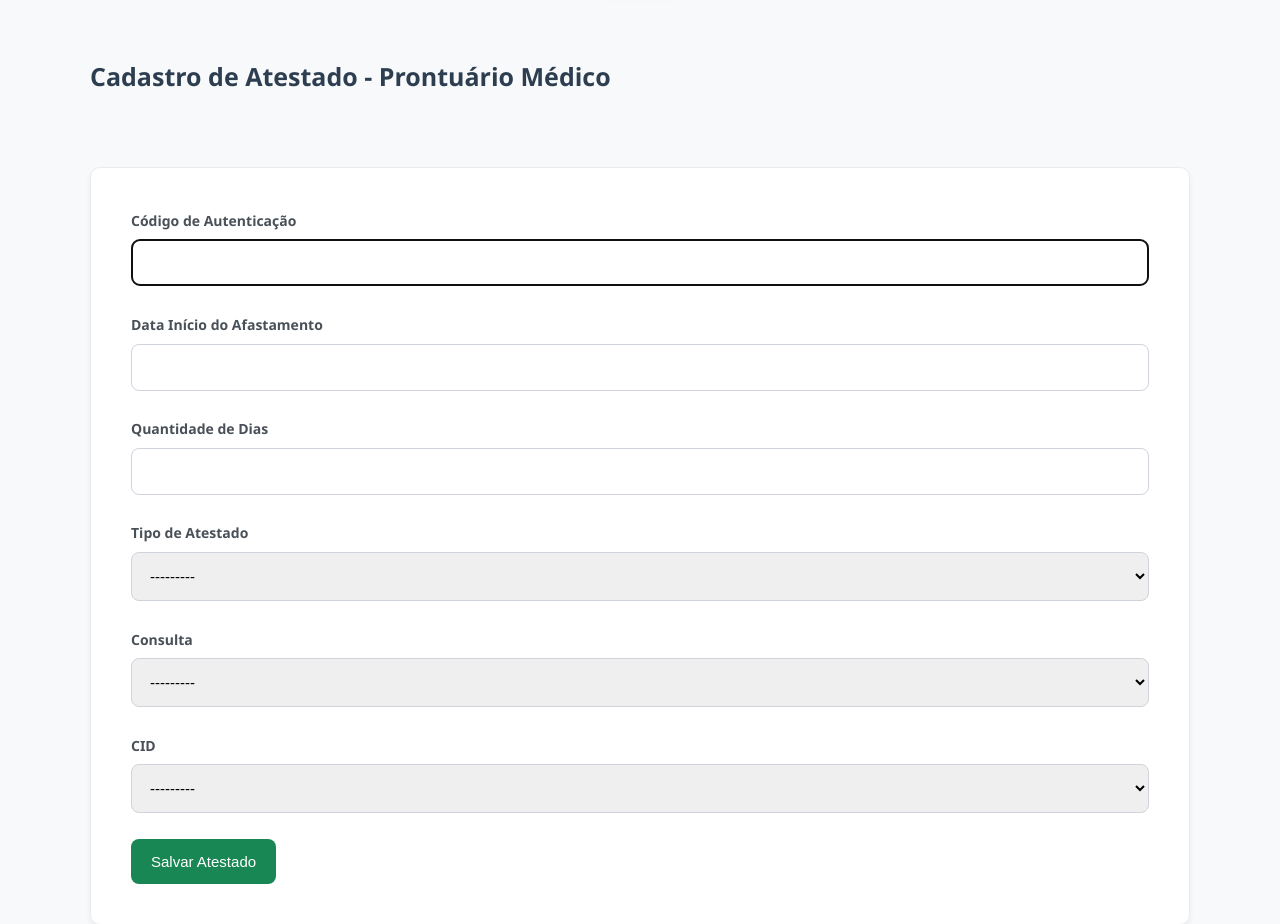
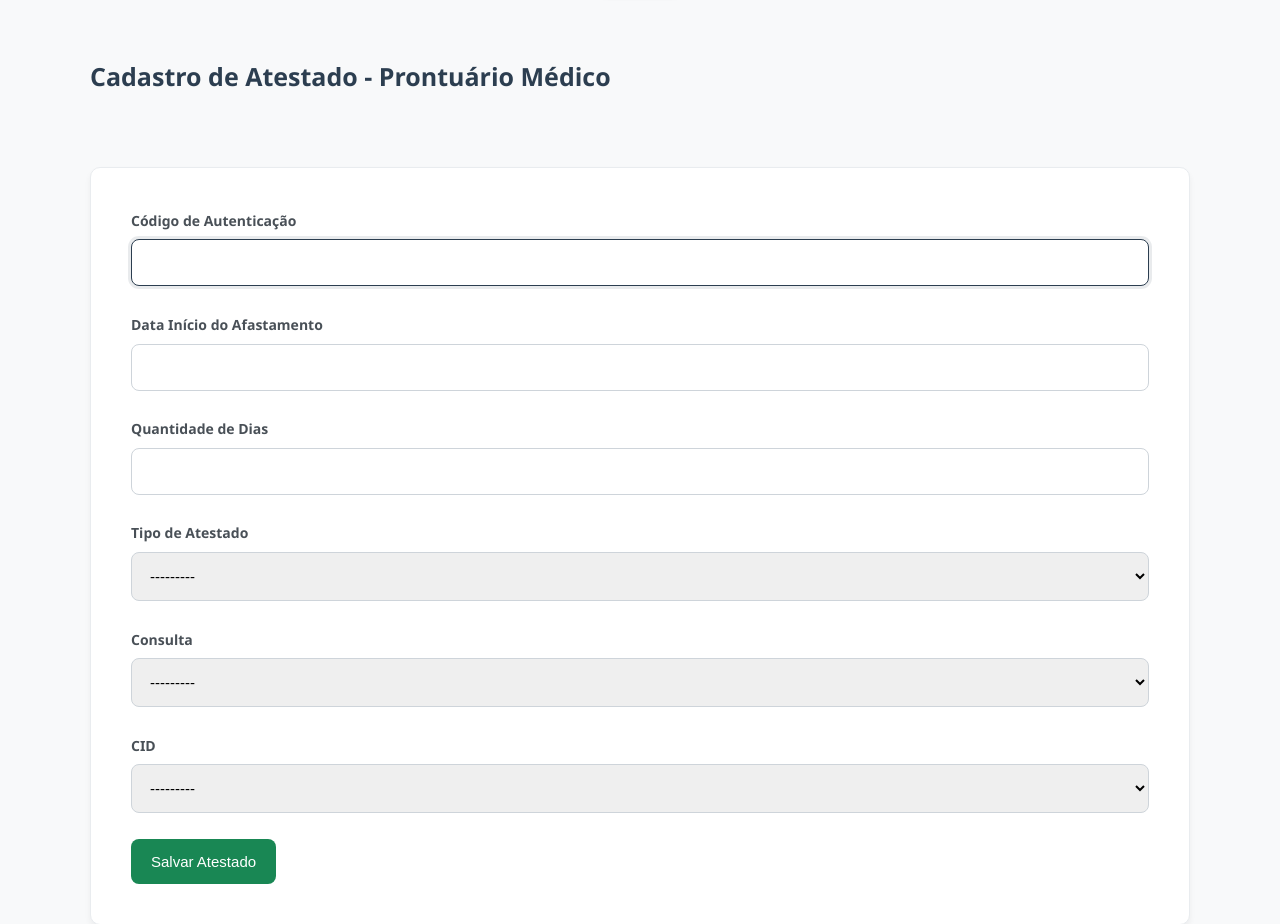
Before and after one commit to anleaes/2026-1-SDM-Segunda-Noite-ZS-02, a Django app: page /atestado/add/ in a window 1280 px wide, with the restyled element focused. Shown: the part 266-1190 px from the top of the page. Run offline with Django 5.2, Linux system fonts and the light colour scheme; data that the repository does not hold is empty.

Commit message:
estilo e feedback de foco dos inputs

```diff
--- a/prontuarioapp/static/css/style.css
+++ b/prontuarioapp/static/css/style.css
@@ -113,6 +113,12 @@ textarea {
     transition: border-color 0.2s;
 }
 
+input:focus {
+    outline: none;
+    border-color: #2c3e50;
+    box-shadow: 0 0 0 3px rgba(44, 62, 80, 0.1);
+}
+
 /* =========================
    BOTÃO SALVAR
 ========================= */
```
